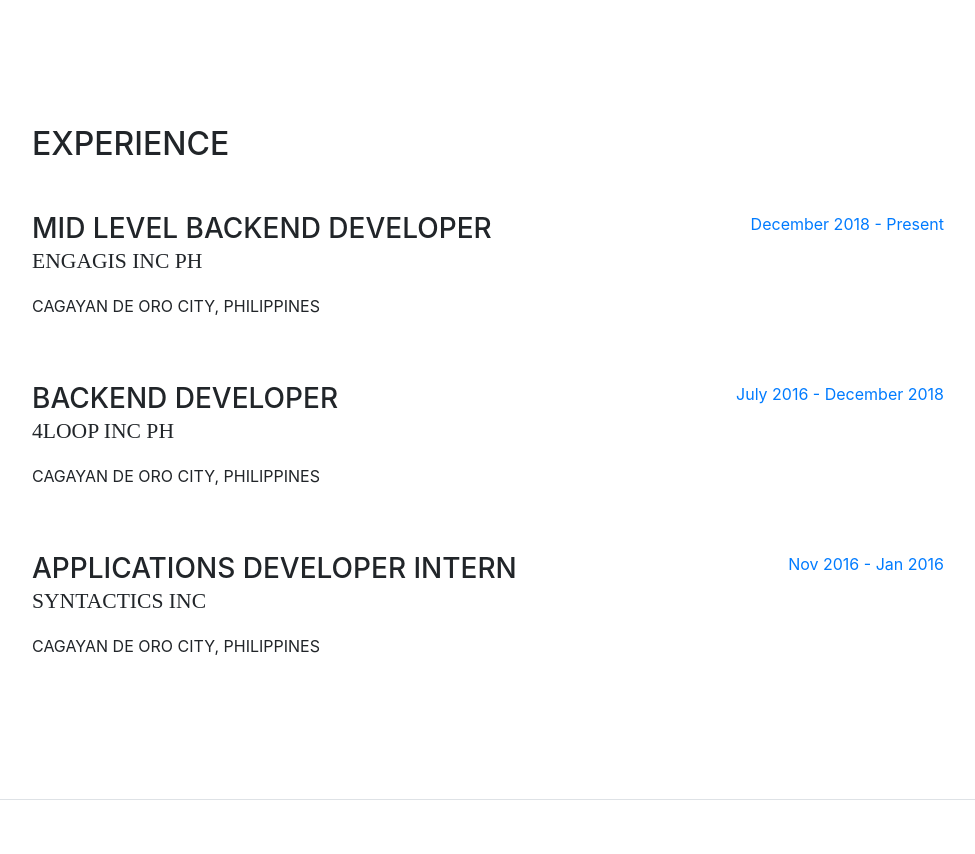
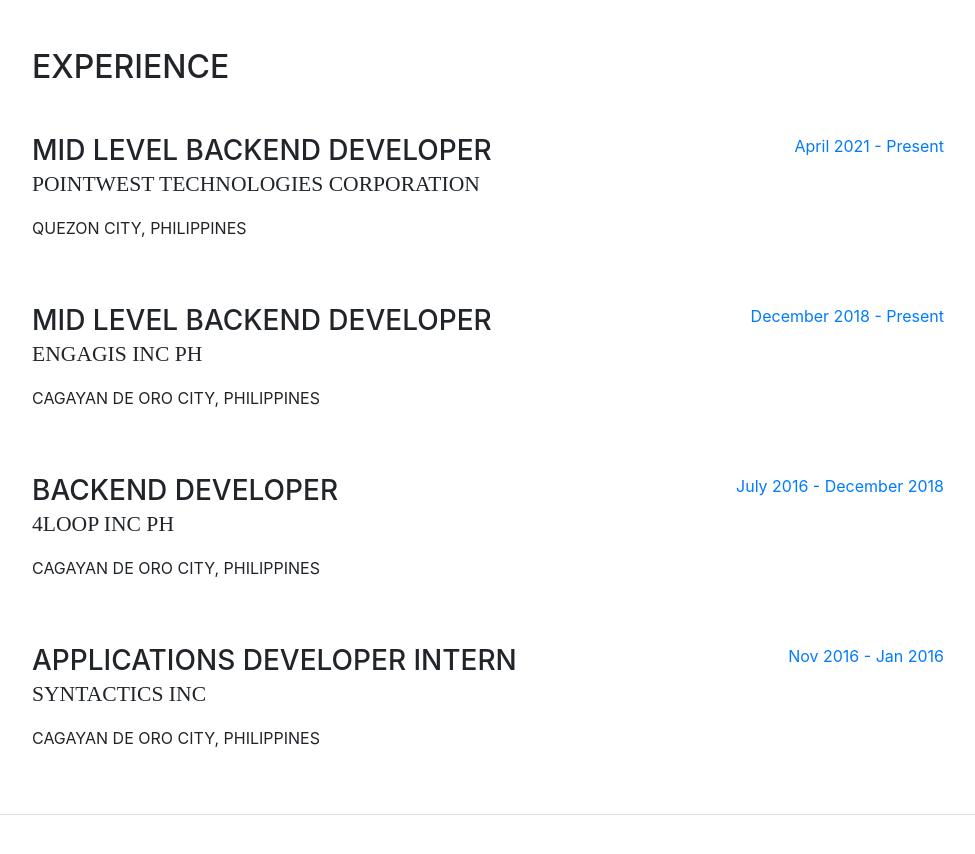
Before and after one commit to clintekzdi21/clintekzdi21.github.io, a website with bundled scripts: page portfolio/index.html in a window 1280 px wide. Shown: the part 800-1654 px from the top of the page, without its empty margins (288-1263 px from the left). Built offline with nearby package versions, Linux system fonts and the light colour scheme; a web font is replaced by a local one.

Commit message:
added job

```diff
--- a/portfolio/index.html
+++ b/portfolio/index.html
@@ -112,6 +112,17 @@
       <section class="resume-section p-3 p-lg-5 d-flex flex-column" id="experience">
         <div class="my-auto">
           <h2 class="mb-5">Experience</h2>
+
+          <div class="resume-item d-flex flex-column flex-md-row mb-5">
+            <div class="resume-content mr-auto">
+              <h3 class="mb-0">Mid Level Backend Developer</h3>
+              <div class="subheading mb-3">Pointwest Technologies Corporation</div>
+              <p>QUEZON CITY, PHILIPPINES</p>
+            </div>
+            <div class="resume-date text-md-right">
+              <span class="text-primary">April 2021 - Present</span>
+            </div>
+          </div>
 
           <div class="resume-item d-flex flex-column flex-md-row mb-5">
             <div class="resume-content mr-auto">
```
